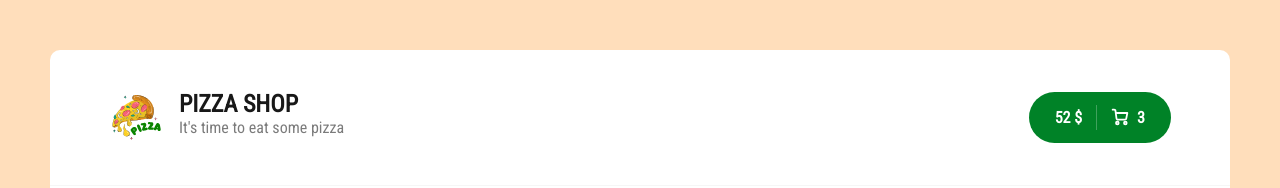
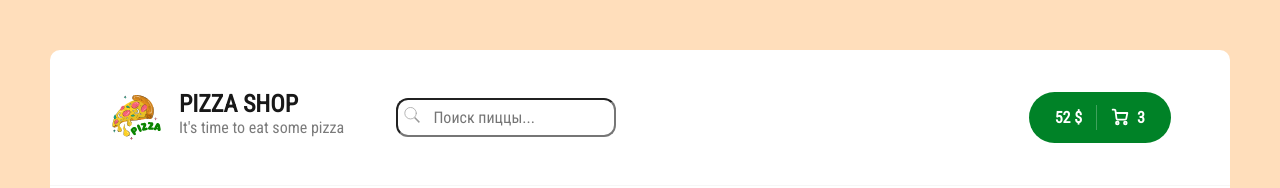
Before and after one commit to BenjaminTaylor496/pizza-time, a React (Create React App) app: page / in a window 1280 px wide. Shown: the top 188 px of the page. Built offline with nearby package versions, Linux system fonts and the light colour scheme; no server answers.

Commit message:
create search component

```diff
--- a/src/components/Header.jsx
+++ b/src/components/Header.jsx
@@ -2,6 +2,7 @@
 import { Link } from 'react-router-dom';
 
 import logoSvg from '../assets/img/myLogo.svg';
+import Search from './Search';
 
 /** В реакте когда создаются статичные файлы которые необходимо импортировать, принято писать папку 'assets' <=
  * Папка, где хранятся все статичные ресурсы */
@@ -19,6 +20,7 @@
 						</div>
 					</div>
 				</Link>
+				<Search />
 				<div className='header__cart'>
 					<Link to='/cart' className='button button--cart'>
 						<span>52 $</span>
--- /dev/null
+++ b/src/components/Search/Search.module.scss
@@ -0,0 +1,28 @@
+.main {
+	position: relative;
+	left: -180px;
+}
+
+.searchPlace {
+	bottom: 1px solid rgba(0, 0, 0, 0.1);
+	padding: 8px 20px;
+	padding-left: 35px;
+	width: 220px;
+	border-radius: 12px;
+	font-size: 16px;
+	transition: all 0.15s ease-in-out;
+
+	&:focus {
+		border: 1px solid rgba(0, 0, 0, 0.2);
+		width: 450px;
+	}
+}
+
+.searchIcon {
+	height: 18px;
+	width: 18px;
+	opacity: 0.4;
+	position: absolute;
+	left: 7px;
+	top: 8px;
+}
--- /dev/null
+++ b/src/components/Search/index.jsx
@@ -0,0 +1,43 @@
+import React from 'react';
+
+import styles from './Search.module.scss';
+
+const Search = () => {
+	return (
+		<div className={styles.main}>
+			<svg
+				className={styles.searchIcon}
+				enable-background='new 0 0 50 50'
+				height='50px'
+				id='Layer_1'
+				version='1.1'
+				viewBox='0 0 50 50'
+				width='50px'>
+				<rect fill='none' height='50' width='50' />
+				<circle
+					cx='21'
+					cy='20'
+					fill='none'
+					r='16'
+					stroke='#000000'
+					stroke-linecap='round'
+					stroke-miterlimit='10'
+					stroke-width='2'
+				/>
+				<line
+					fill='none'
+					stroke='#000000'
+					stroke-miterlimit='10'
+					stroke-width='4'
+					x1='32.229'
+					x2='45.5'
+					y1='32.229'
+					y2='45.5'
+				/>
+			</svg>
+			<input className={styles.searchPlace} placeholder='Поиск пиццы... ' />
+		</div>
+	);
+};
+
+export default Search;
```
